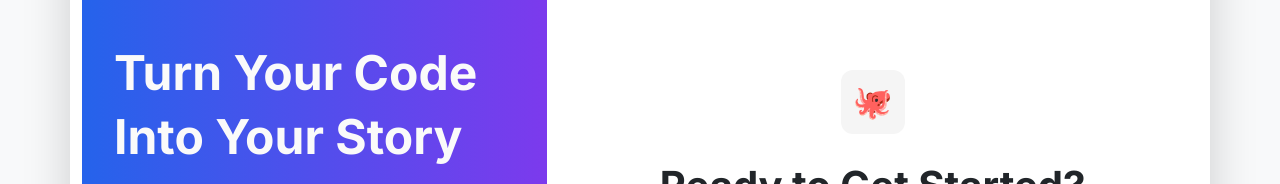
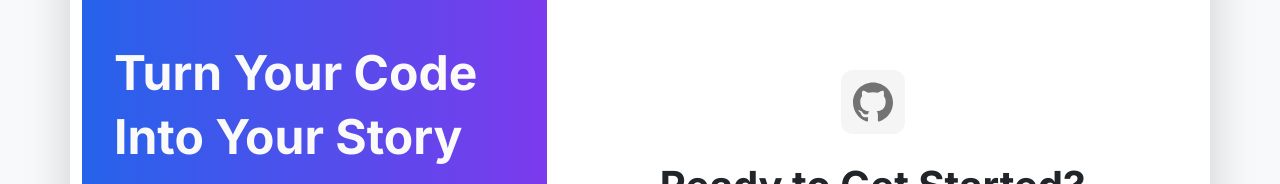
Before and after one commit to HafsaTarek/PortfolioGenie, a React (Vite) app in the folder client/: page /connect in a window 1280 px wide. Shown: the part 251-435 px from the top of the page. Built offline with nearby package versions, Linux system fonts and the light colour scheme.

Commit message:
Changed github icon

```diff
--- a/client/src/pages/GitHubWorkflowManager/GitHubWorkflowManager.jsx
+++ b/client/src/pages/GitHubWorkflowManager/GitHubWorkflowManager.jsx
@@ -37,18 +37,26 @@ export default function GitHubWorkflowManager() {
   return (
     <div className="min-vh-100 mt-3 d-flex align-items-center justify-content-center bg-light p-3">
       <div className="container bg-white rounded-3 shadow-lg overflow-hidden" style={{ maxWidth: '1140px', minHeight: '640px' }}>
-
         <div className="row g-0 h-100 min-vh-md-75">
-
           <div className="col-12 col-lg-5 d-flex">
             <LeftHeroCard />
           </div>
 
           <div className="col-12 col-lg-7 d-flex flex-column p-4 p-md-5 justify-content-center bg-white">
-
             {currentStep === 'step1' && (
               <div className="w-100 text-center py-4">
-                <div className={`${styles.gitIconContainer} mx-auto mb-4`}>🐙</div>
+                {/* تم استبدال الأخطبوط بحاوية الـ SVG مع الـ styles الجديدة */}
+                <div className={`${styles.gitIconContainer} mx-auto mb-4`}>
+                  <svg
+                    viewBox="0 0 24 24"
+                    width="40"
+                    height="40"
+                    fill="currentColor"
+                    aria-hidden="true"
+                  >
+                    <path d="M12 .297c-6.63 0-12 5.373-12 12 0 5.303 3.438 9.8 8.205 11.385.6.113.82-.258.82-.577 0-.285-.01-1.04-.015-2.04-3.338.724-4.042-1.61-4.042-1.61C4.422 18.07 3.633 17.7 3.633 17.7c-1.087-.744.084-.729.084-.729 1.205.084 1.838 1.236 1.838 1.236 1.07 1.835 2.809 1.305 3.495.998.108-.776.417-1.305.76-1.605-2.665-.3-5.466-1.332-5.466-5.93 0-1.31.465-2.38 1.235-3.22-.135-.303-.54-1.523.105-3.176 0 0 1.005-.322 3.3 1.23.96-.267 1.98-.399 3-.405 1.02.006 2.04.138 3 .405 2.28-1.552 3.285-1.23 3.285-1.23.645 1.653.24 2.873.12 3.176.765.84 1.23 1.91 1.23 3.22 0 4.61-2.805 5.625-5.475 5.92.42.36.81 1.096.81 2.22 0 1.606-.015 2.896-.015 3.286 0 .315.21.69.825.57C20.565 22.092 24 17.592 24 12.297c0-6.627-5.373-12-12-12"/>
+                  </svg>
+                </div>
                 <h2 className="h2 mb-3 fw-bold text-dark">Ready to Get Started?</h2>
                 <p className="body-text text-muted mb-4 px-md-4">
                   Connect your GitHub account to import your projects and start building your professional portfolio in minutes.
@@ -61,7 +69,6 @@ export default function GitHubWorkflowManager() {
                     Skip for now
                   </CTAButton>
                 </div>
-
                 <p className="caption-text text-black-50 mt-4">
                   We'll only access your public repositories
                 </p>
@@ -77,8 +84,6 @@ export default function GitHubWorkflowManager() {
                 <p className="body-text text-muted mb-4">
                   We're analyzing your GitHub profile and importing your repositories. This will only take a moment...
                 </p>
-
-                {/* Vertical Step Indicator Stack */}
                 <div className="d-inline-flex flex-column align-items-start gap-3 mt-3 text-start">
                   <div className="d-flex align-items-center gap-3">
                     <span>{loadingTicks.profile ? '✅' : '🔄'}</span>
@@ -160,9 +165,7 @@ export default function GitHubWorkflowManager() {
                 </div>
               </div>
             )}
-
           </div>
-
         </div>
       </div>
     </div>
```
